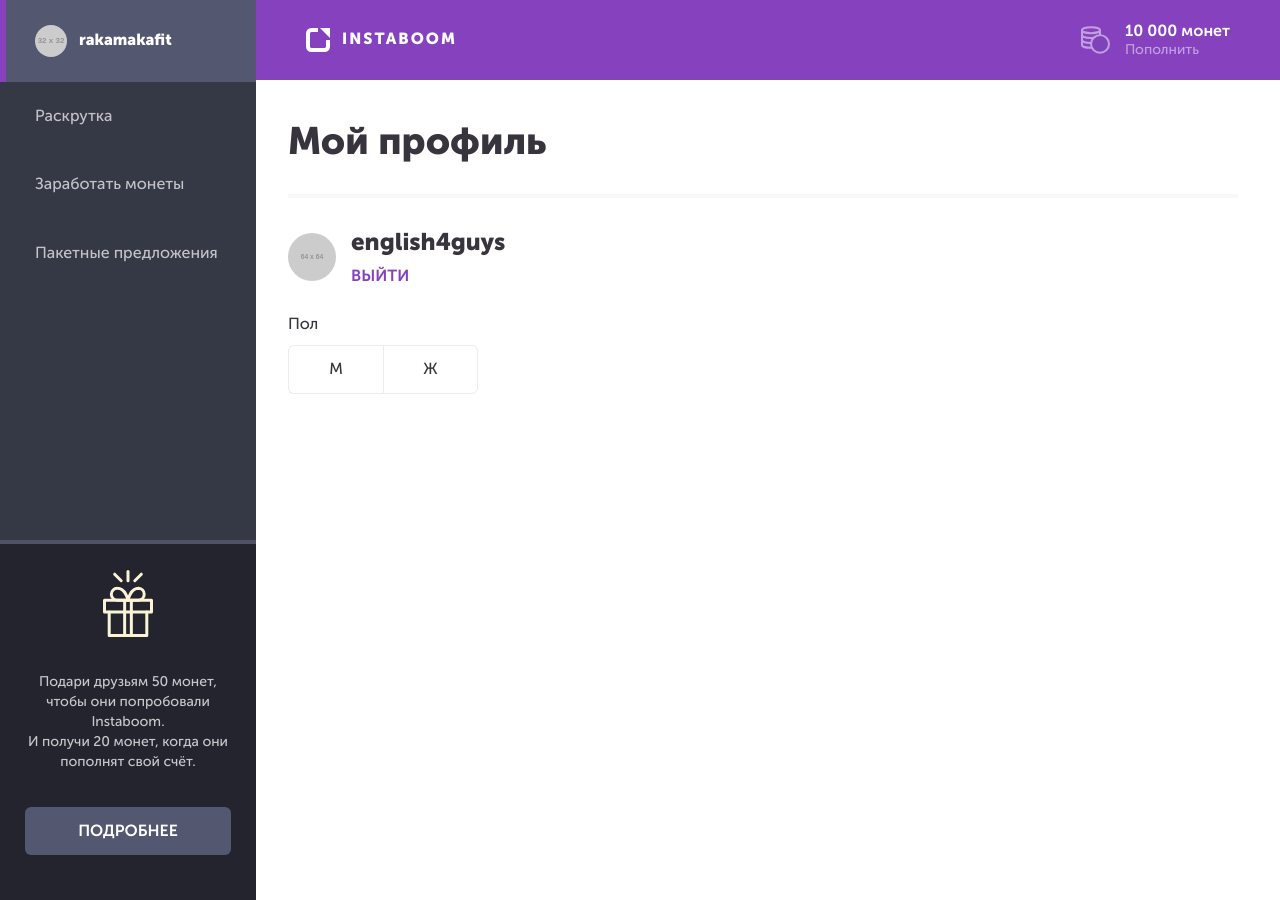
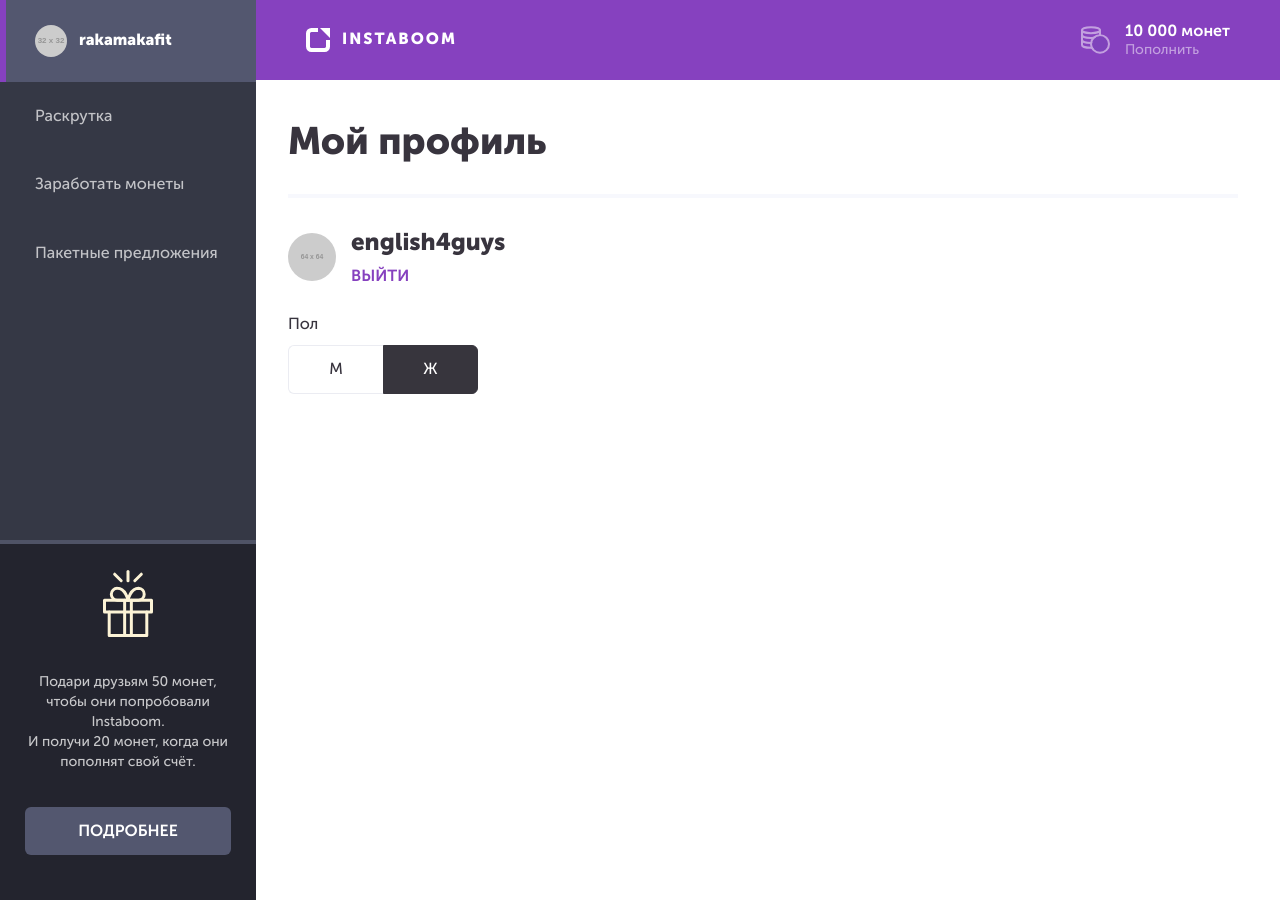
Before and after one commit to kaptn3/instaboom, a Jekyll site: the page built from profile.html, in a window 1280 px wide. Built offline with Jekyll 4.4.1, drawn with Linux system fonts in a browser that asks for light colours.

Commit message:
Profile: auto checked

```diff
--- a/profile.html
+++ b/profile.html
@@ -17,7 +17,7 @@ title: Мой профиль
       <div class="sex-buttons">
         <input class="sex-button__checkbox" type="radio" name="sex" id="radio-2">
         <label class="sex-button__label" for="radio-2">М</label>
-        <input class="sex-button__checkbox" type="radio" name="sex" id="radio-3">
+        <input class="sex-button__checkbox" type="radio" name="sex" id="radio-3" checked>
         <label class="sex-button__label" for="radio-3">Ж</label>
       </div>
     </div>
```
